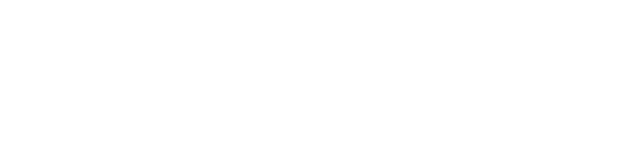
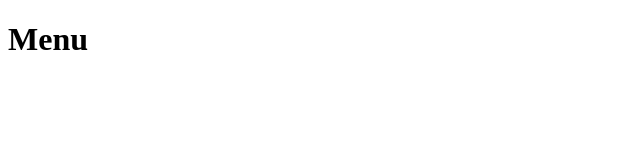
Before and after one commit to Elizabeth-cc/sharezza-, a plain HTML site: page index.html in a window 1280 px wide. Shown: the whole page, without its empty margins (0-640 px from the left). Drawn offline with Linux system fonts and the light colour scheme.

Commit message:
Ajout de h1
Ajout d'un menu

```diff
--- a/index.html
+++ b/index.html
@@ -5,6 +5,8 @@
     <title>Share a pizza</title>
   </head>
   <body>
-
+    <h1>
+      Menu
+    </h1>
   </body>
 </html>
```
